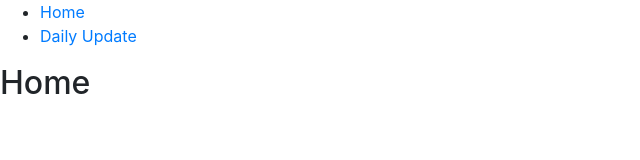
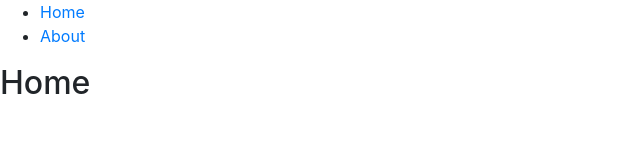
Before and after one commit to domvrk/blog, a React (Create React App) app: page / in a window 1280 px wide. Shown: the top 160 px of the page, without its empty margins (0-640 px from the left). Built offline with nearby package versions, Linux system fonts and the light colour scheme.

Commit message:
deploy testing

```diff
--- a/src/App.js
+++ b/src/App.js
@@ -1,10 +1,4 @@
 import React from 'react';
-import {
-  BrowserRouter as Router,
-  Switch,
-  Route,
-  Link
-} from "react-router-dom";
 
 import logo from './logo.svg';
 import './App.css';
--- a/src/components/Navigation.js
+++ b/src/components/Navigation.js
@@ -14,7 +14,7 @@
         <div>
           <ul id="nav">
             <li><Link to="/">Home</Link></li>
-            <li><Link to="/about">Daily Update</Link></li>
+            <li><Link to="/about">About</Link></li>
           </ul>
         </div>
 
```
Also changed, not shown: .travis.yml.
